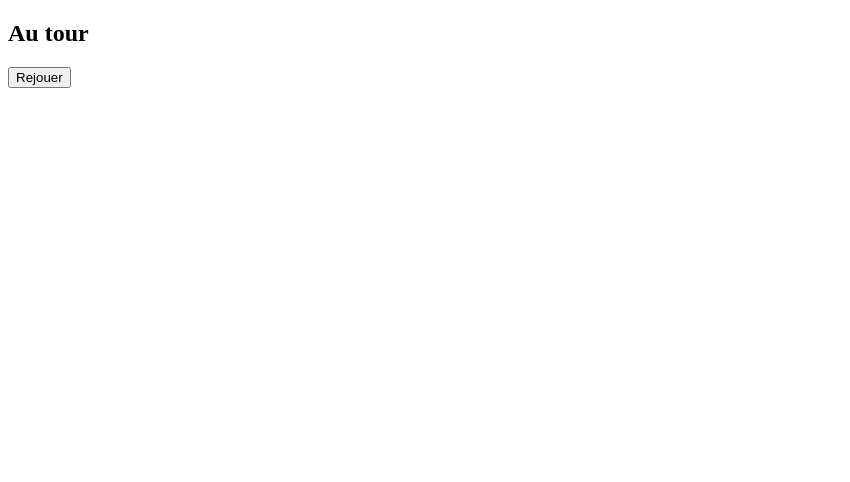
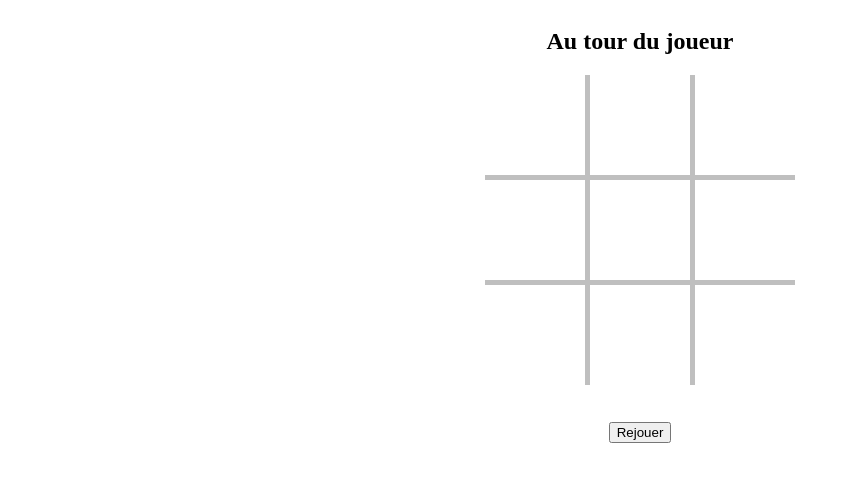
Before and after one commit to lilipey/Morpion, a plain HTML site: page index.html in a window 1280 px wide. Shown: the whole page, without its empty margins (0-850 px from the left). Drawn offline with Linux system fonts and the light colour scheme.

Commit message:
Update index.html

```diff
--- a/index.html
+++ b/index.html
@@ -4,7 +4,7 @@
 <head>
     <meta charset="UTF-8">
     <title>Document</title>
-    <link rel="stylesheet" href="style.css">
+    <link rel="stylesheet" href="style-1.css">
 </head>
 
 <body>
@@ -16,7 +16,7 @@
     <h3 id="victory-player"></h3>
 
     <button onclick="reload()">Rejouer</button>
-    <script src="script.js"></script>
+    <script src="script-1.js"></script>
 </body>
 
 </html>
```
